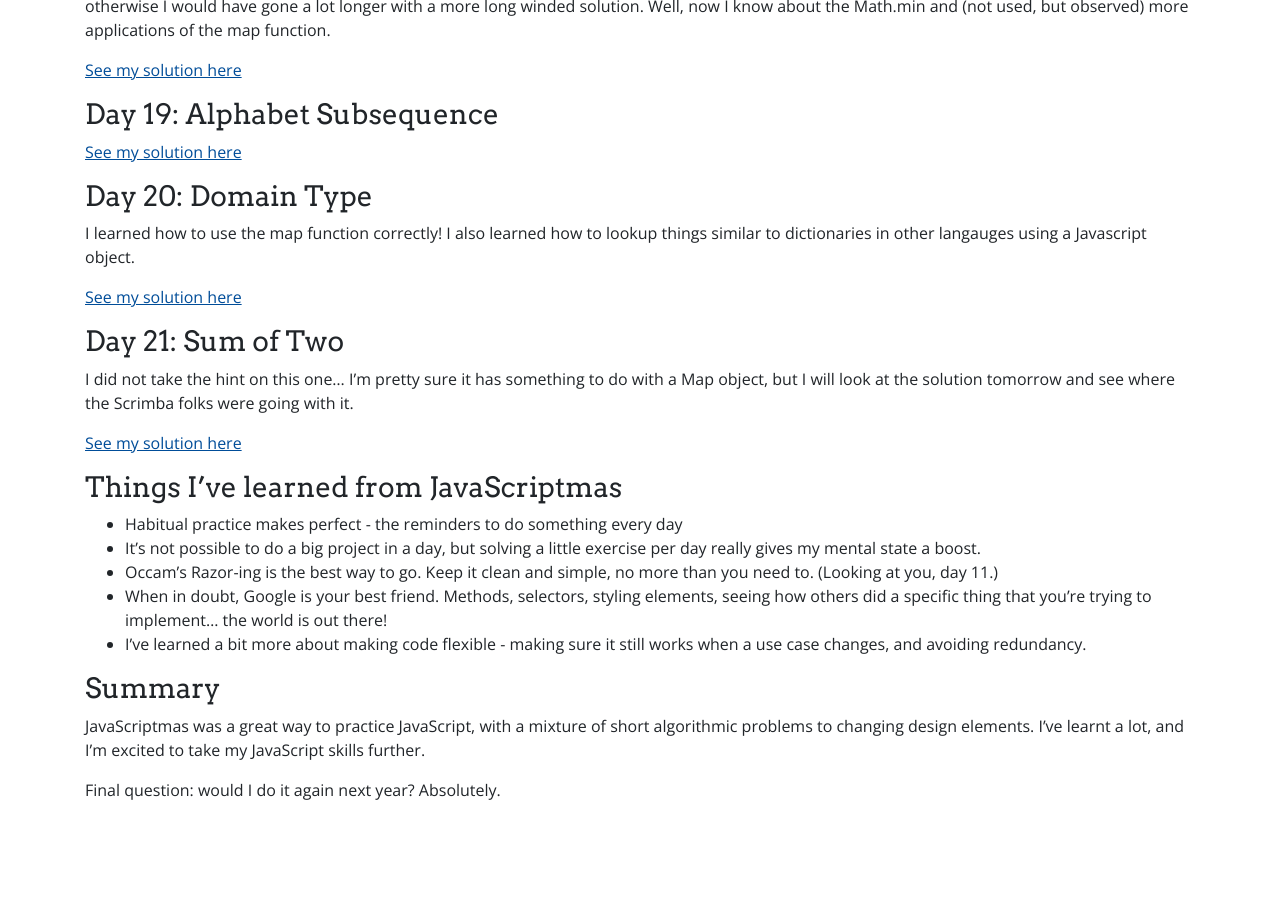
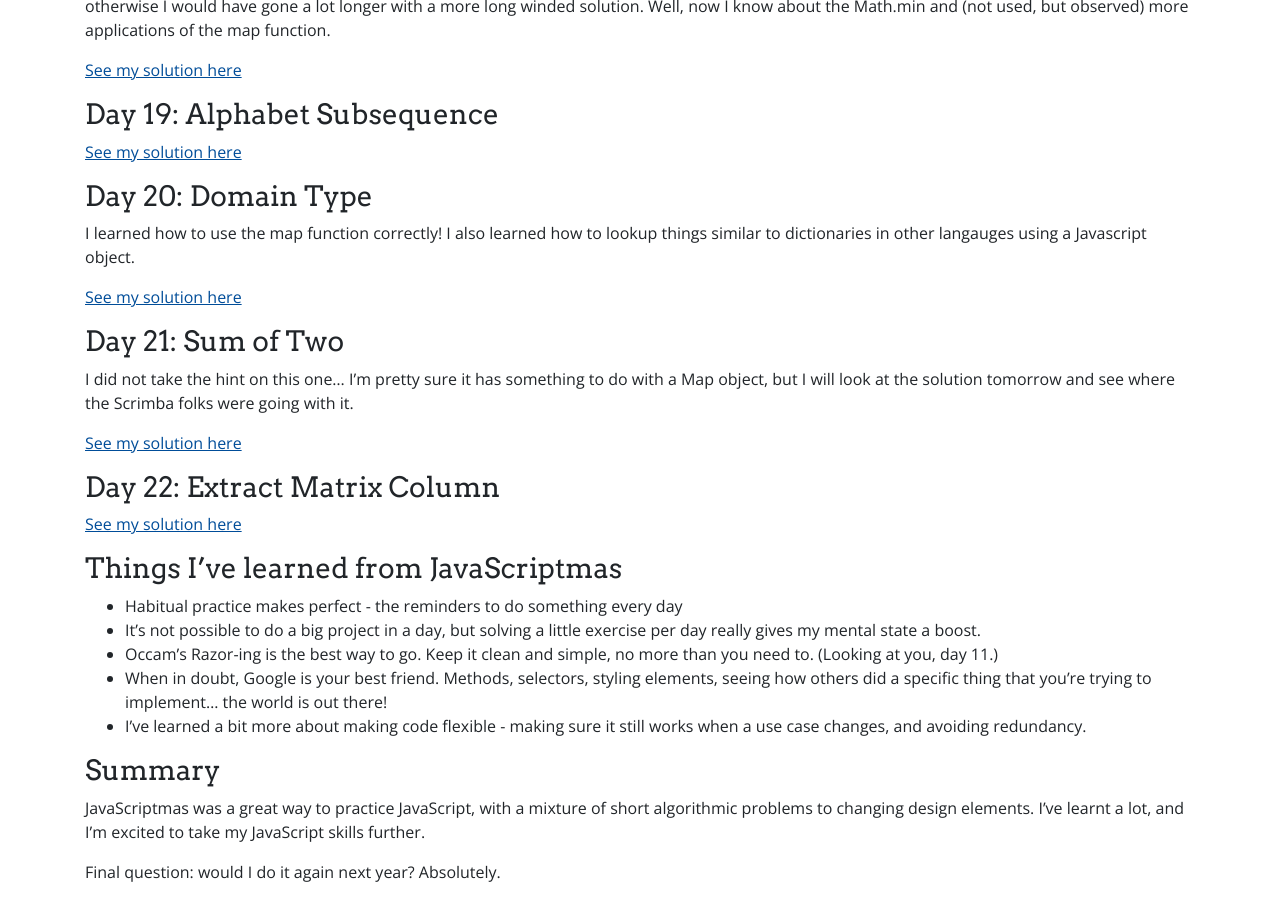
Before and after one commit to jentdong/jentdong.github.io, a Jekyll site: the page built from _posts/2020-12-15-javascriptmas.md, in a window 1280 px wide and 900 px high, scrolled down 2610 px. Built offline with Jekyll 4.4.1, drawn with Linux system fonts in a browser that asks for light colours; nearby versions of some CDN libraries; before the commit the page ends 3428 px from its top, so only the background shows below that.

Commit message:
edited javascriptmas

```diff
--- a/_posts/2020-12-15-javascriptmas.md
+++ b/_posts/2020-12-15-javascriptmas.md
@@ -94,6 +94,11 @@ I did not take the hint on this one... I'm pretty sure it has something to do wi
 
 [See my solution here](https://scrimba.com/scrim/co4e3472f9e7724e554092eaa)
 
+### Day 22: Extract Matrix Column
+
+[See my solution here](https://scrimba.com/scrim/coccb43f19c1308d6471a4608)
+
+
 ### Things I've learned from JavaScriptmas
 * Habitual practice makes perfect - the reminders to do something every day
 * It's not possible to do a big project in a day, but solving a little exercise per day really gives my mental state a boost.
```
